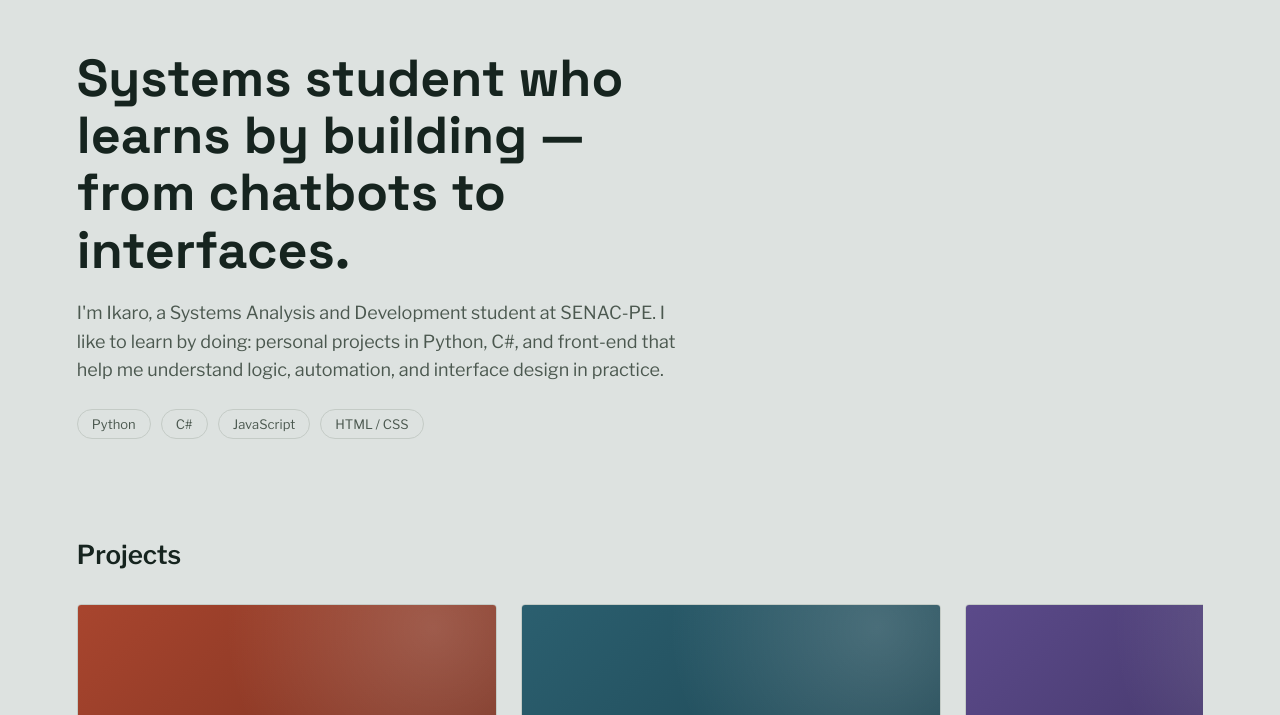
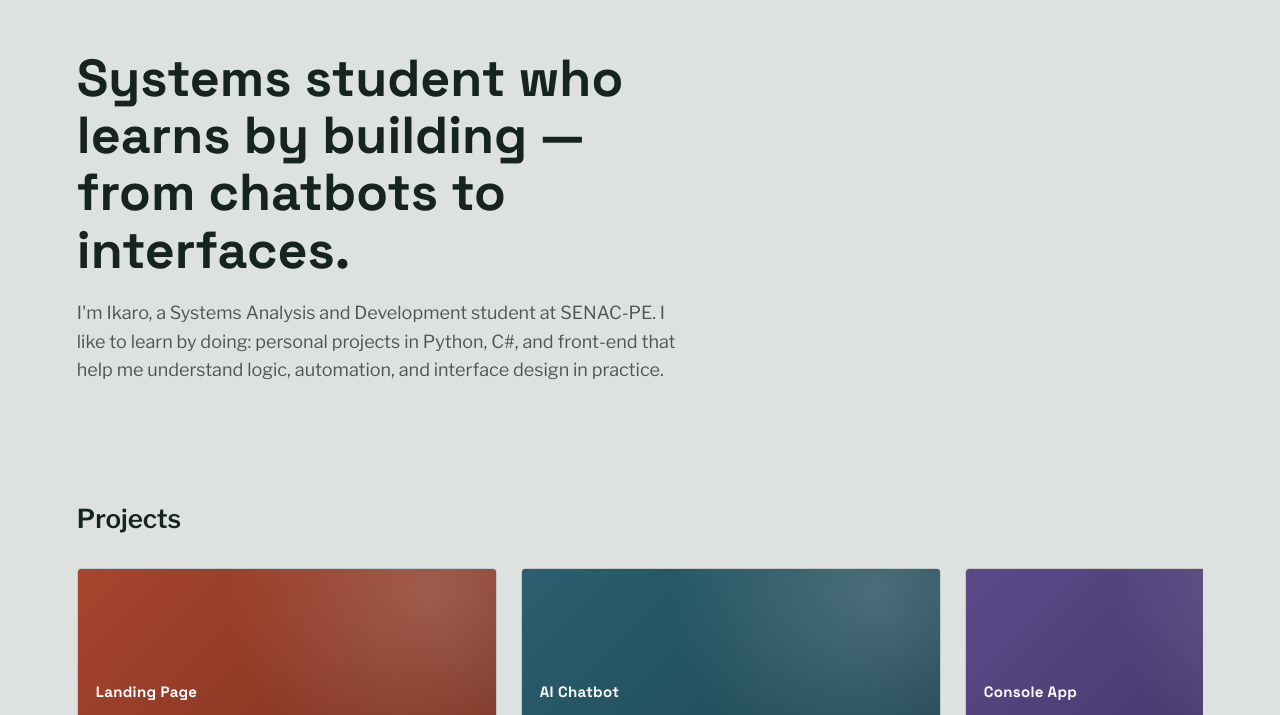
Before and after one commit to ikaro321santos-sys/ikaro321santos-sys.github.io, a plain HTML site: page index.html in a window 1280 px wide. Shown: the part 78-793 px from the top of the page. Drawn offline with nearby package versions, Linux system fonts and the light colour scheme.

Commit message:
Update index.html by removing tags and changing link
Removed tags section and updated project link.

```diff
--- a/index.html
+++ b/index.html
@@ -86,12 +86,6 @@
 <div class="hero">
   <h1>Systems student who learns by building — from chatbots to interfaces.</h1>
   <p>I'm Ikaro, a Systems Analysis and Development student at SENAC-PE. I like to learn by doing: personal projects in Python, C#, and front-end that help me understand logic, automation, and interface design in practice.</p>
-  <div class="tags">
-    <span class="tag">Python</span>
-    <span class="tag">C#</span>
-    <span class="tag">JavaScript</span>
-    <span class="tag">HTML / CSS</span>
-  </div>
 </div>
 
 <section id="projects">
@@ -183,7 +177,8 @@
         'A product grid presents items with names and prices, styled like a small store.',
         'Color palette (terracotta, indigo, sand) and serif display type were chosen to match the region\'s materials and light.'
       ],
-      link: '#'
+      link: 'https://ikaro321santos-sys.github.io/Barro-e-Sol/',
+      linkLabel: 'View live project'
     },
     aria: {
       kicker: 'AI Chatbot · Python', title: 'ARIA', banner: 'banner-aria',
```
